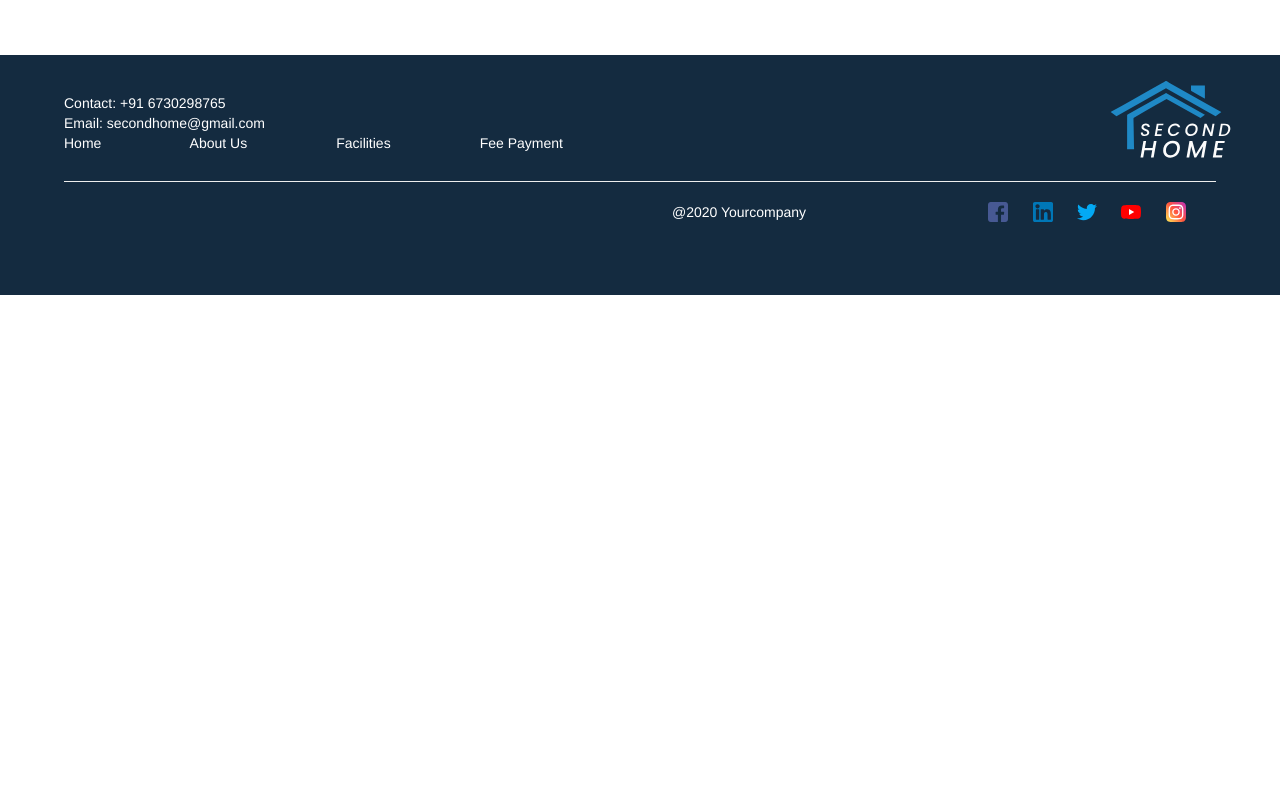
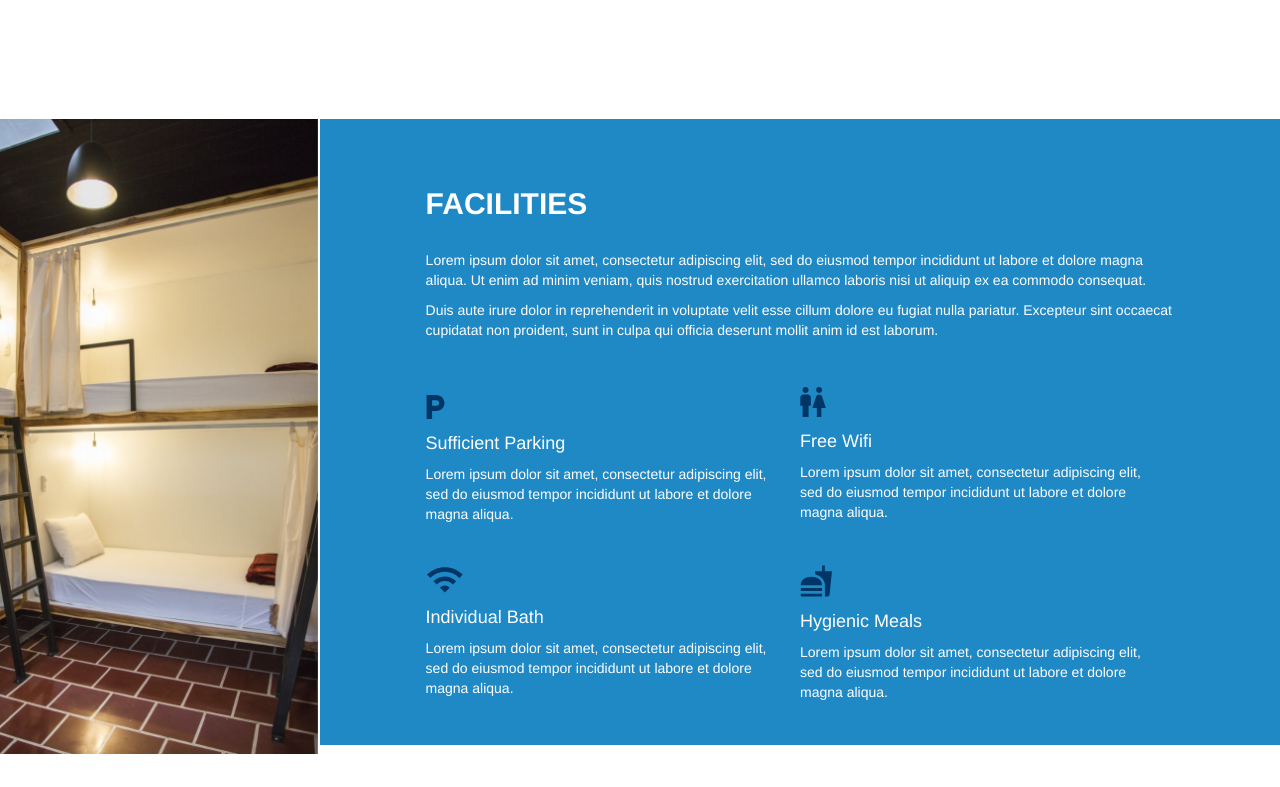
Before and after one commit to DiyaACM/Technohack_Code-Lords, a plain HTML site: page index.html in a window 1280 px wide. Shown: the part 1593-2380 px from the top of the page. Before the commit the page ends 1888 px from the top, so only its background shows below. Drawn offline with nearby package versions, Linux system fonts and the light colour scheme.

Commit message:
added facilities page

```diff
--- a/index.html
+++ b/index.html
@@ -100,6 +100,52 @@
         </div>
     </div>
 
+    <div class="facilities" id="facilities">
+        <div class="col-md-3 facility_img">
+            <img src="facility_img.jpeg">
+        </div>
+        <div class="col-md-9 facility_content">
+            <div class="content">
+                <h2><strong>FACILITIES</strong></h2>
+                <br>
+                <p>Lorem ipsum dolor sit amet, consectetur adipiscing elit, sed do eiusmod tempor incididunt ut labore et dolore magna aliqua. Ut enim ad minim veniam, quis nostrud exercitation ullamco laboris nisi ut aliquip ex ea commodo consequat.</p>
+                <p>Duis aute irure dolor in reprehenderit in voluptate velit esse cillum dolore eu fugiat nulla pariatur. Excepteur sint occaecat cupidatat non proident, sunt in culpa qui officia deserunt mollit anim id est laborum.</p>
+                <div class="col-md-6" style="margin-top:6%">
+                    <div class="sub_facility">
+                        <svg width="19" height="24" viewBox="0 0 19 24" fill="none" xmlns="http://www.w3.org/2000/svg">
+                            <path d="M10.2258 0H0.60083V24H6.10083V16H10.2258C14.7771 16 18.4758 12.4133 18.4758 8C18.4758 3.58667 14.7771 0 10.2258 0ZM10.5008 10.6667H6.10083V5.33333H10.5008C12.0133 5.33333 13.2508 6.53333 13.2508 8C13.2508 9.46667 12.0133 10.6667 10.5008 10.6667Z" fill="#003666"/>
+                        </svg>
+                        <h4>Sufficient Parking</h4>
+                        <p>Lorem ipsum dolor sit amet, consectetur adipiscing elit, sed do eiusmod tempor incididunt ut labore et dolore magna aliqua.</p>
+                    </div>
+                    <div class="sub_facility">
+                        <svg width="37" height="26" viewBox="0 0 37 26" fill="none" xmlns="http://www.w3.org/2000/svg">
+                            <path d="M0.97583 7.62499L4.22583 10.875C12.3021 2.79874 25.3996 2.79874 33.4758 10.875L36.7258 7.62499C26.8621 -2.23876 10.8558 -2.23876 0.97583 7.62499ZM13.9758 20.625L18.8508 25.5L23.7258 20.625C21.0446 17.9275 16.6733 17.9275 13.9758 20.625ZM7.47583 14.125L10.7258 17.375C15.2108 12.89 22.4908 12.89 26.9758 17.375L30.2258 14.125C23.9533 7.85248 13.7646 7.85248 7.47583 14.125Z" fill="#003666"/>
+                        </svg>
+                        <h4>Individual Bath</h4>
+                        <p>Lorem ipsum dolor sit amet, consectetur adipiscing elit, sed do eiusmod tempor incididunt ut labore et dolore magna aliqua.</p>
+                    </div>
+                </div>
+                <div class="col-md-6" style="margin-top:5%">
+                    <div class="sub_facility">
+                        <svg width="26" height="30" viewBox="0 0 26 30" fill="none" xmlns="http://www.w3.org/2000/svg">
+                            <path d="M2.60083 30V18.75H0.35083V10.5C0.35083 8.85 1.70083 7.5 3.35083 7.5H7.85083C9.50083 7.5 10.8508 8.85 10.8508 10.5V18.75H8.60083V30H2.60083ZM21.3508 30V21H25.8508L22.0408 9.555C21.6208 8.325 20.4808 7.5 19.1908 7.5H19.0108C17.7208 7.5 16.5658 8.325 16.1608 9.555L12.3508 21H16.8508V30H21.3508ZM5.60083 6C7.26583 6 8.60083 4.665 8.60083 3C8.60083 1.335 7.26583 0 5.60083 0C3.93583 0 2.60083 1.335 2.60083 3C2.60083 4.665 3.93583 6 5.60083 6ZM19.1008 6C20.7658 6 22.1008 4.665 22.1008 3C22.1008 1.335 20.7658 0 19.1008 0C17.4358 0 16.1008 1.335 16.1008 3C16.1008 4.665 17.4358 6 19.1008 6Z" fill="#003666"/>
+                        </svg>
+                        <h4>Free Wifi</h4>
+                        <p>Lorem ipsum dolor sit amet, consectetur adipiscing elit, sed do eiusmod tempor incididunt ut labore et dolore magna aliqua.</p>
+                    </div>
+                    <div class="sub_facility">
+                        <svg width="32" height="32" viewBox="0 0 32 32" fill="none" xmlns="http://www.w3.org/2000/svg">
+                            <path d="M24.9358 31.5691H27.2875C28.4775 31.5691 29.455 30.6625 29.5966 29.5008L31.9341 6.15413H24.8508V0.416626H22.06V6.15413H15.0191L15.4441 9.46913C17.8666 10.135 20.1333 11.3391 21.4933 12.6708C23.5333 14.6825 24.9358 16.765 24.9358 20.165V31.5691ZM0.767456 30.1525V28.75H22.06V30.1525C22.06 30.9316 21.4225 31.5691 20.6291 31.5691H2.19829C1.40496 31.5691 0.767456 30.9316 0.767456 30.1525ZM22.06 20.2358C22.06 8.90246 0.767456 8.90246 0.767456 20.2358H22.06ZM0.795789 23.0833H22.0458V25.9166H0.795789V23.0833Z" fill="#003666"/>
+                        </svg>
+                        <h4>Hygienic Meals</h4>
+                        <p>Lorem ipsum dolor sit amet, consectetur adipiscing elit, sed do eiusmod tempor incididunt ut labore et dolore magna aliqua.</p>
+                    </div>
+                </div>
+            </div>
+        </div>
+    </div>
+
     <footer>
         <div class="footercontent1">Contact: +91 6730298765
             <img src="2ndHomeSVG.svg" alt="Second Home Logo" id="footlogo">
--- a/main.css
+++ b/main.css
@@ -9,6 +9,7 @@ header{
     height: 80px;
     width: 100%;
     position: fixed;
+    z-index:1;
 }
 
 header::after{
@@ -185,6 +186,7 @@ nav a{
     margin-top: 3%;
     margin-left: 0;
     padding-left: 0;
+    display:inline-block;
 }
 
 #review{
@@ -255,6 +257,38 @@ nav a{
       background-color: #1F89C6;
   }
 
+  .facilities{
+      margin-top:15%;
+    height:100%;
+    overflow:hidden; /*to prevent overlapping*/
+}
+
+.facility_img img{
+    max-width: 100%;
+    height:635px;
+
+}
+.facility_content{
+    background-color: #1F89C6 ;
+    /*height:100%;*/
+    margin:0px;
+}
+.content{
+    padding:5% 11%;
+    color:white;
+}
+.sub_facility{
+    margin-bottom: 12%;
+    margin-right:5%;
+}
+.col-md-6{
+    padding-left: 0px !important;
+}
+.col-md-3,.col-md-9{
+    margin:0px !important;
+    padding:0px !important;
+}
+
   footer{
       margin-top: 10%;
       background-color: #142B40;
@@ -262,6 +296,10 @@ nav a{
       height:30vh;
       padding-top: 3%;
       padding-left: 0%;
+      /*z-index: 1;
+      position:fixed;*/
+      bottom:0;
+      width:100%;
   }
 
   #footlogo
```
Also changed, not shown: Registration.html (+1 -1 lines), facility_img.jpeg (added).
